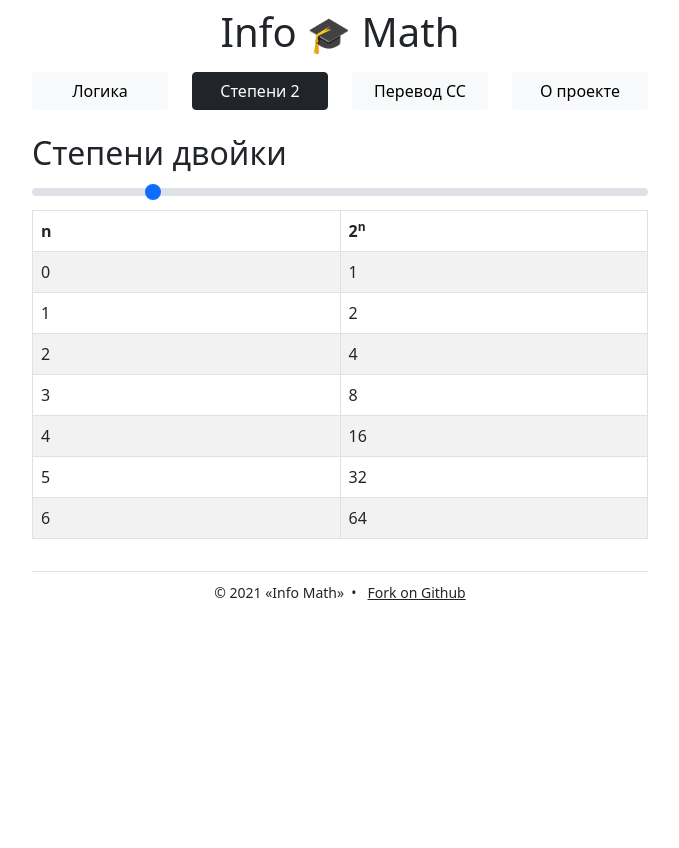
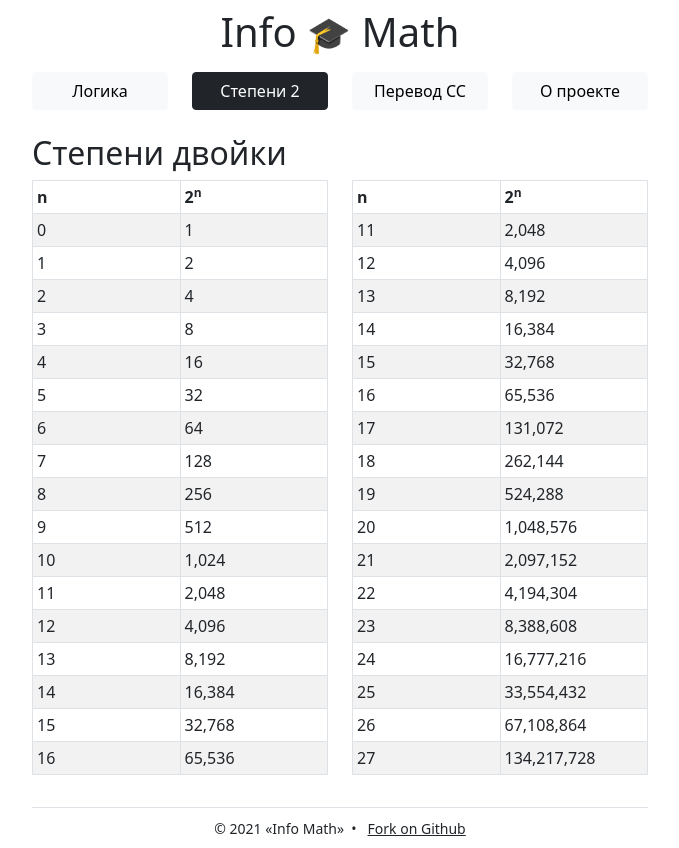
Before and after one commit to mccrush/info, a Vue app: page / in a window 1280 px wide. Both pictures are taken after a click on the button "Степени 2". Shown: the whole page, without its empty margins (300-979 px from the left). Before the commit the page ends 800 px from the top, so only its background shows below. Built offline with nearby package versions, Linux system fonts and the light colour scheme.

Commit message:
Update page Step 2

```diff
--- a/src/views/Step.vue
+++ b/src/views/Step.vue
@@ -2,15 +2,11 @@
   <div class="row">
     <div class="col-12 pt-4">
       <h2>Степени двойки</h2>
-      <input
-        class="form-range w-100"
-        type="range"
-        min="0"
-        max="32"
-        step="1"
-        v-model.number="step"
-      />
-      <table class="table table-bordered table-striped">
+      <div class="row">
+        <div class="col-12 col-sm-6">
+          <table
+            class="table table-bordered table-striped table-hover table-sm"
+          >
             <thead>
               <tr>
                 <th class="w-50">n</th>
@@ -22,22 +18,32 @@
                 <td>0</td>
                 <td>1</td>
               </tr>
-          <tr v-for="n in step" :key="n + 'id'">
+              <tr v-for="n in 16" :key="n + 'id'">
                 <td>{{ n }}</td>
                 <td>{{ Math.pow(2, n).toLocaleString() }}</td>
               </tr>
             </tbody>
           </table>
         </div>
+        <div class="col-12 col-sm-6">
+          <table
+            class="table table-bordered table-striped table-hover table-sm"
+          >
+            <thead>
+              <tr>
+                <th class="w-50">n</th>
+                <th>2<sup>n</sup></th>
+              </tr>
+            </thead>
+            <tbody>
+              <tr v-for="m in 17" :key="m + 'id'">
+                <td>{{ m + 10 }}</td>
+                <td>{{ Math.pow(2, m + 10).toLocaleString() }}</td>
+              </tr>
+            </tbody>
+          </table>
+        </div>
+      </div>
+    </div>
   </div>
 </template>
-
-<script>
-export default {
-  data() {
-    return {
-      step: 6
-    }
-  }
-}
-</script>
```
Lines whose indentation alone changed are shown as unchanged.
